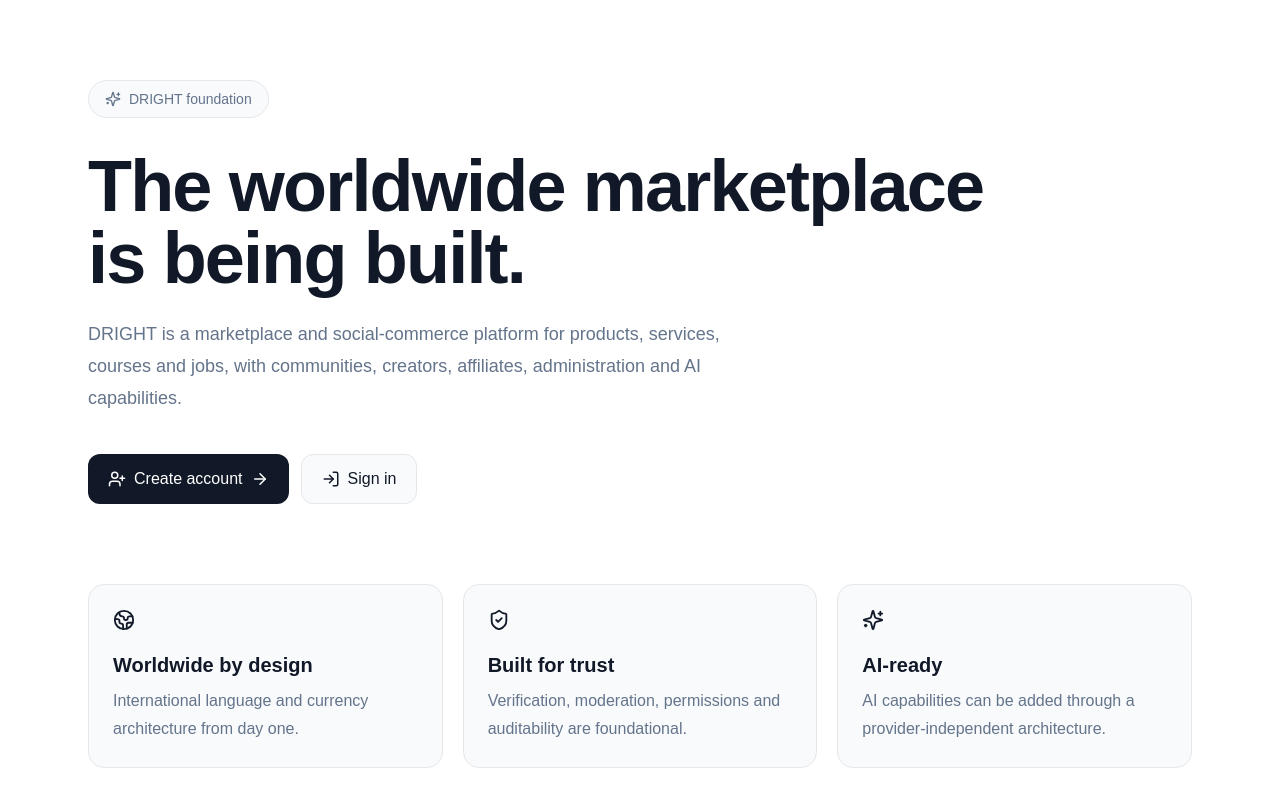
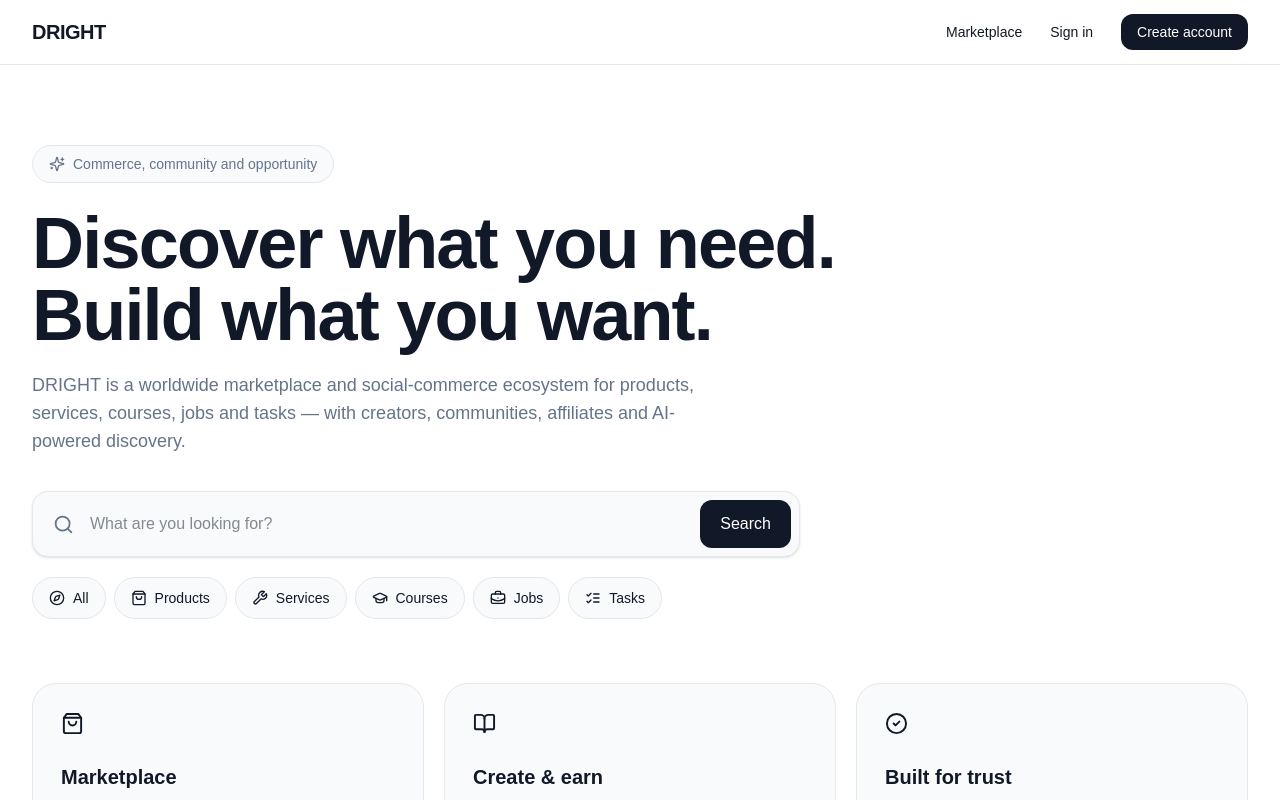
Before and after one commit to mavemarvy/DRIGHT, a Next.js app: page / in a window 1280 px wide. Shown: the top 800 px of the page. Built offline with nearby package versions, Linux system fonts and the light colour scheme.

Commit message:
feat: replace foundation landing page with real DRIGHT entry experience

```diff
--- a/src/app/page.tsx
+++ b/src/app/page.tsx
@@ -1,31 +1,55 @@
 import Link from "next/link";
-import { ArrowRight, Globe2, LogIn, ShieldCheck, Sparkles, UserPlus } from "lucide-react";
+import { ArrowRight, BookOpen, BriefcaseBusiness, CheckCircle2, Compass, GraduationCap, ListChecks, Search, ShoppingBag, Sparkles, Wrench } from "lucide-react";
 
-const features = [
-  { icon: Globe2, title: "Worldwide by design", text: "International language and currency architecture from day one." },
-  { icon: ShieldCheck, title: "Built for trust", text: "Verification, moderation, permissions and auditability are foundational." },
-  { icon: Sparkles, title: "AI-ready", text: "AI capabilities can be added through a provider-independent architecture." },
+const types = [
+  { label: "All", href: "/marketplace", icon: Compass },
+  { label: "Products", href: "/marketplace?type=product", icon: ShoppingBag },
+  { label: "Services", href: "/marketplace?type=service", icon: Wrench },
+  { label: "Courses", href: "/marketplace?type=course", icon: GraduationCap },
+  { label: "Jobs", href: "/marketplace?type=job", icon: BriefcaseBusiness },
+  { label: "Tasks", href: "/marketplace?type=task", icon: ListChecks },
 ];
 
 export default function Home() {
   return (
     <main className="min-h-screen bg-[var(--background)] text-[var(--foreground)]">
-      <section className="mx-auto flex min-h-screen max-w-6xl flex-col justify-center px-6 py-20">
-        <div className="mb-8 inline-flex w-fit items-center gap-2 rounded-full border border-[var(--border)] bg-[var(--surface)] px-4 py-2 text-sm text-[var(--muted)]"><Sparkles size={16} /> DRIGHT foundation</div>
-        <h1 className="max-w-4xl text-5xl font-semibold tracking-tight sm:text-7xl">The worldwide marketplace is being built.</h1>
-        <p className="mt-6 max-w-2xl text-lg leading-8 text-[var(--muted)]">DRIGHT is a marketplace and social-commerce platform for products, services, courses and jobs, with communities, creators, affiliates, administration and AI capabilities.</p>
+      <header className="border-b border-[var(--border)] bg-[var(--background)]/95 backdrop-blur">
+        <div className="mx-auto flex h-16 max-w-7xl items-center justify-between px-4 sm:px-6 lg:px-8">
+          <Link href="/" className="text-xl font-bold tracking-tight">DRIGHT</Link>
+          <nav className="hidden items-center gap-7 text-sm md:flex">
+            <Link href="/marketplace" className="hover:opacity-70">Marketplace</Link>
+            <Link href="/login" className="hover:opacity-70">Sign in</Link>
+            <Link href="/signup" className="rounded-xl bg-[var(--primary)] px-4 py-2 font-medium text-[var(--background)]">Create account</Link>
+          </nav>
+          <Link href="/signup" className="rounded-xl bg-[var(--primary)] px-4 py-2 text-sm font-medium text-[var(--background)] md:hidden">Join DRIGHT</Link>
+        </div>
+      </header>
 
-        <div className="mt-10 flex flex-col gap-3 sm:flex-row">
-          <Link href="/signup" className="inline-flex items-center justify-center gap-2 rounded-xl bg-[var(--primary)] px-5 py-3 font-medium text-[var(--background)]"><UserPlus size={18} /> Create account <ArrowRight size={18} /></Link>
-          <Link href="/login" className="inline-flex items-center justify-center gap-2 rounded-xl border border-[var(--border)] bg-[var(--surface)] px-5 py-3 font-medium"><LogIn size={18} /> Sign in</Link>
+      <section className="mx-auto max-w-7xl px-4 pb-12 pt-14 sm:px-6 sm:pt-20 lg:px-8">
+        <div className="max-w-4xl">
+          <div className="inline-flex items-center gap-2 rounded-full border border-[var(--border)] bg-[var(--surface)] px-4 py-2 text-sm text-[var(--muted)]"><Sparkles size={16} /> Commerce, community and opportunity</div>
+          <h1 className="mt-6 text-4xl font-semibold tracking-tight sm:text-6xl lg:text-7xl">Discover what you need.<br />Build what you want.</h1>
+          <p className="mt-5 max-w-2xl text-base leading-7 text-[var(--muted)] sm:text-lg">DRIGHT is a worldwide marketplace and social-commerce ecosystem for products, services, courses, jobs and tasks — with creators, communities, affiliates and AI-powered discovery.</p>
         </div>
 
-        <div id="foundation" className="mt-20 grid gap-5 md:grid-cols-3">
-          {features.map(({ icon: Icon, title, text }) => (
-            <article key={title} className="rounded-2xl border border-[var(--border)] bg-[var(--surface)] p-6"><Icon size={22} /><h2 className="mt-5 text-xl font-semibold">{title}</h2><p className="mt-2 leading-7 text-[var(--muted)]">{text}</p></article>
-          ))}
+        <form action="/marketplace" className="mt-9 flex max-w-3xl items-center gap-3 rounded-2xl border border-[var(--border)] bg-[var(--surface)] p-2 shadow-sm">
+          <Search className="ml-3 shrink-0 text-[var(--muted)]" size={21} />
+          <input name="q" placeholder="What are you looking for?" className="min-w-0 flex-1 bg-transparent px-1 py-3 text-sm outline-none" />
+          <button className="rounded-xl bg-[var(--primary)] px-5 py-3 text-sm font-medium text-[var(--background)]">Search</button>
+        </form>
+
+        <div className="mt-5 flex gap-2 overflow-x-auto pb-2">
+          {types.map(({ label, href, icon: Icon }) => <Link key={label} href={href} className="flex shrink-0 items-center gap-2 rounded-full border border-[var(--border)] bg-[var(--surface)] px-4 py-2.5 text-sm hover:shadow-sm"><Icon size={16} />{label}</Link>)}
+        </div>
+
+        <div className="mt-14 grid gap-5 md:grid-cols-3">
+          <Link href="/marketplace" className="group rounded-3xl border border-[var(--border)] bg-[var(--surface)] p-7 transition hover:-translate-y-0.5 hover:shadow-md"><ShoppingBag size={23} /><h2 className="mt-7 text-xl font-semibold">Marketplace</h2><p className="mt-2 text-sm leading-6 text-[var(--muted)]">Explore approved products, services, courses, jobs and tasks in one place.</p><span className="mt-5 inline-flex items-center gap-2 text-sm font-medium">Explore <ArrowRight size={16} className="transition group-hover:translate-x-1" /></span></Link>
+          <Link href="/signup" className="group rounded-3xl border border-[var(--border)] bg-[var(--surface)] p-7 transition hover:-translate-y-0.5 hover:shadow-md"><BookOpen size={23} /><h2 className="mt-7 text-xl font-semibold">Create & earn</h2><p className="mt-2 text-sm leading-6 text-[var(--muted)]">Join as a buyer and grow into a vendor, affiliate, creator, service provider or educator.</p><span className="mt-5 inline-flex items-center gap-2 text-sm font-medium">Get started <ArrowRight size={16} className="transition group-hover:translate-x-1" /></span></Link>
+          <div className="rounded-3xl border border-[var(--border)] bg-[var(--surface)] p-7"><CheckCircle2 size={23} /><h2 className="mt-7 text-xl font-semibold">Built for trust</h2><p className="mt-2 text-sm leading-6 text-[var(--muted)]">Verification, moderation, permissions, secure transactions and accountable platform operations are built into the foundation.</p></div>
         </div>
       </section>
+
+      <footer className="border-t border-[var(--border)] py-8"><div className="mx-auto flex max-w-7xl flex-col gap-2 px-4 text-sm text-[var(--muted)] sm:px-6 lg:px-8 sm:flex-row sm:items-center sm:justify-between"><span>© {new Date().getFullYear()} DRIGHT</span><span>Worldwide marketplace & social commerce</span></div></footer>
     </main>
   );
 }
```
